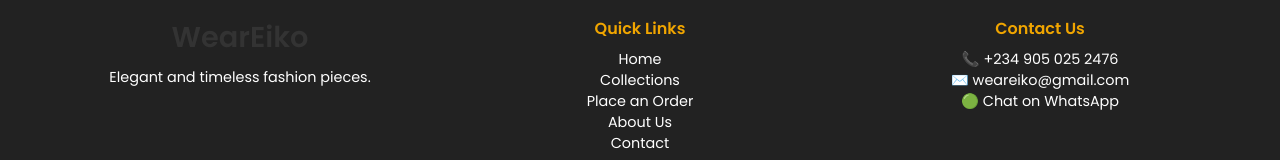
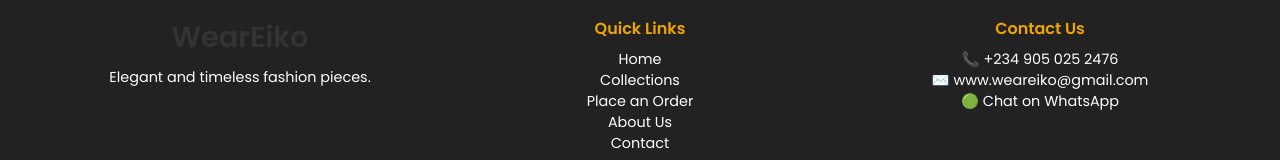
Before and after one commit to Perpetualisi/WearEiko, a React (Vite) app: page /thank-you in a window 1280 px wide. Shown: the part 317-477 px from the top of the page. Built offline with nearby package versions, Linux system fonts and the light colour scheme.

Commit message:
Updated Contact, Footer, and App components

```diff
--- a/src/App.jsx
+++ b/src/App.jsx
@@ -51,7 +51,7 @@
               📞 Call
             </a>
             <a
-              href="mailto:weareiko@gmail.com"
+              href="mailto:www.weareiko@gmail.com"
               className="contact-option"
               title="Send Email"
             >
--- a/src/Components/Contact/Contact.jsx
+++ b/src/Components/Contact/Contact.jsx
@@ -26,7 +26,7 @@
         <div className="v-grid">
           <form
             className="v-form"
-            action="https://formsubmit.co/weareiko@gmail.com"
+            action="https://formsubmit.co/www.weareiko@gmail.com"
             method="POST"
           >
             <input
--- a/src/Components/Footer/Footer.jsx
+++ b/src/Components/Footer/Footer.jsx
@@ -25,7 +25,7 @@
         <div className="footer-contact">
           <h4>Contact Us</h4>
           <p>📞 <a href="tel:+2349050252476">+234 905 025 2476</a></p>
-          <p>✉️ <a href="mailto:weareiko@gmail.com">weareiko@gmail.com</a></p>
+          <p>✉️ <a href="mailto:www.weareiko@gmail.com">www.weareiko@gmail.com</a></p>
           <p>🟢 <a href="https://wa.me/2349050252476" target="_blank" rel="noopener noreferrer">Chat on WhatsApp</a></p>
         </div>
       </div>
```
